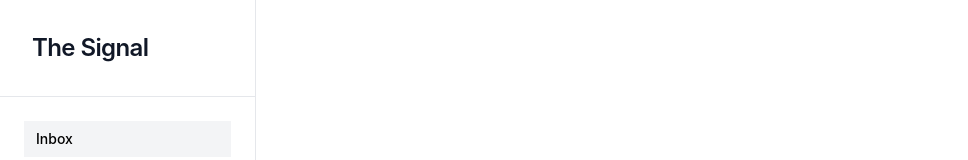
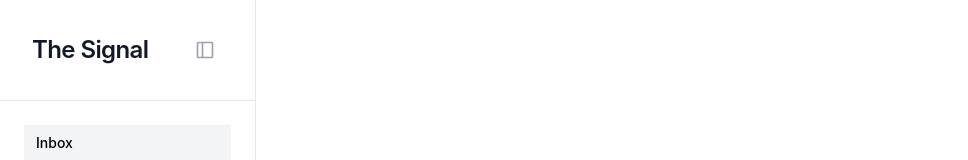
Before and after one commit to brentlarue/vibe-reader, a React (Vite) app: page /inbox in a window 1280 px wide. Shown: the top 160 px of the page, without its empty margins (0-968 px from the left). Built offline with nearby package versions, Linux system fonts and the light colour scheme.

Commit message:
Added sidebar hide and show functionality

```diff
--- a/src/App.tsx
+++ b/src/App.tsx
@@ -9,6 +9,18 @@
 function App() {
   const [feeds, setFeeds] = useState<Feed[]>([]);
   const [selectedFeedId, setSelectedFeedId] = useState<string | null>(null);
+
+  // Sidebar collapse state with localStorage persistence
+  const [isSidebarCollapsed, setIsSidebarCollapsed] = useState(() => {
+    const saved = localStorage.getItem('sidebarCollapsed');
+    return saved ? JSON.parse(saved) : false;
+  });
+
+  const toggleSidebar = () => {
+    const newState = !isSidebarCollapsed;
+    setIsSidebarCollapsed(newState);
+    localStorage.setItem('sidebarCollapsed', JSON.stringify(newState));
+  };
 
   useEffect(() => {
     // Load feeds
@@ -87,14 +99,32 @@
 
   return (
     <BrowserRouter>
-      <div className="flex h-screen bg-white">
+      <div className="flex h-screen bg-white relative">
+        {!isSidebarCollapsed && (
           <Sidebar
             feeds={feeds}
             selectedFeedId={selectedFeedId}
             onFeedsChange={handleFeedsChange}
             onRefreshFeeds={handleRefreshAllFeeds}
             onFeedSelect={setSelectedFeedId}
+            isCollapsed={isSidebarCollapsed}
+            onToggle={toggleSidebar}
           />
+        )}
+        {isSidebarCollapsed && (
+          <button
+            onClick={toggleSidebar}
+            className="group/toggle absolute left-8 top-8 p-2 text-gray-400 hover:text-gray-600 hover:bg-gray-100 rounded transition-colors z-10"
+          >
+            <svg className="w-5 h-5" fill="none" stroke="currentColor" viewBox="0 0 24 24" xmlns="http://www.w3.org/2000/svg">
+              <rect x="3" y="3" width="18" height="18" rx="1" strokeWidth="2" />
+              <line x1="9" y1="3" x2="9" y2="21" strokeWidth="2" />
+            </svg>
+            <span className="absolute left-full ml-2 top-1/2 -translate-y-1/2 px-2 py-1 text-xs text-white bg-black whitespace-nowrap opacity-0 group-hover/toggle:opacity-100 pointer-events-none transition-opacity duration-0">
+              Open sidebar
+            </span>
+          </button>
+        )}
         <main className="flex-1 overflow-y-auto px-12 py-12">
           <Routes>
             <Route path="/" element={<Navigate to="/inbox" replace />} />
--- a/src/components/Sidebar.tsx
+++ b/src/components/Sidebar.tsx
@@ -9,9 +9,11 @@
   onFeedsChange: () => void;
   onRefreshFeeds: () => Promise<void>;
   onFeedSelect: (feedId: string | null) => void;
+  isCollapsed: boolean;
+  onToggle: () => void;
 }
 
-export default function Sidebar({ feeds, selectedFeedId, onFeedsChange, onRefreshFeeds, onFeedSelect }: SidebarProps) {
+export default function Sidebar({ feeds, selectedFeedId, onFeedsChange, onRefreshFeeds, onFeedSelect, isCollapsed, onToggle }: SidebarProps) {
   const location = useLocation();
   const [feedUrl, setFeedUrl] = useState('');
   const [isAddingFeed, setIsAddingFeed] = useState(false);
@@ -37,16 +39,17 @@
     }
 
     setIsAddingFeed(true);
+    let newFeed: Feed | null = null;
     try {
       // Validate URL
       new URL(feedUrl.trim());
 
       // Normalize the URL (convert Medium/Substack URLs to RSS feeds)
-      const { normalizeFeedUrl, formatUrlAsTitle, fetchRss } = await import('../utils/rss');
+      const { normalizeFeedUrl, fetchRss } = await import('../utils/rss');
       const normalizedUrl = normalizeFeedUrl(feedUrl.trim());
 
       // Create feed with a temporary name (will be updated after fetching)
-      const newFeed: Feed = {
+      newFeed = {
         id: `${Date.now()}-${Math.random().toString(36).substr(2, 9)}`,
         name: 'Loading...',
         url: normalizedUrl,
@@ -65,8 +68,9 @@
       const { items: newItems, feedTitle: actualFeedTitle } = await fetchRss(normalizedUrl, existingItems);
 
       // Update feed name and rssTitle with actual RSS feed title
+      if (newFeed) {
         const updatedFeeds = storage.getFeeds();
-      const feedIndex = updatedFeeds.findIndex(f => f.id === newFeed.id);
+        const feedIndex = updatedFeeds.findIndex(f => f.id === newFeed!.id);
         if (feedIndex !== -1) {
           updatedFeeds[feedIndex].name = actualFeedTitle;
           updatedFeeds[feedIndex].rssTitle = actualFeedTitle; // Store original RSS title for matching
@@ -92,15 +96,18 @@
             return;
           }
         }
+      }
 
       setFeedUrl('');
     } catch (err) {
       // Remove the feed that was just added since it failed
+      if (newFeed) {
         const updatedFeeds = storage.getFeeds();
-      const feedIndex = updatedFeeds.findIndex(f => f.id === newFeed.id);
+        const feedIndex = updatedFeeds.findIndex(f => f.id === newFeed!.id);
         if (feedIndex !== -1) {
           storage.removeFeed(newFeed.id);
           onFeedsChange();
+        }
       }
 
       if (err instanceof Error && err.message.includes('already exists')) {
@@ -251,10 +258,26 @@
     return counts;
   }, [feeds, itemsUpdateTrigger]);
 
+  if (isCollapsed) {
+    return null;
+  }
+
   return (
     <div className="w-64 border-r border-gray-200 bg-white h-screen flex flex-col">
-      <div className="p-8 border-b border-gray-200">
+      <div className="p-8 border-b border-gray-200 flex items-center justify-between">
         <h1 className="text-2xl font-semibold tracking-tight text-gray-900">The Signal</h1>
+        <button
+          onClick={onToggle}
+          className="group/toggle relative p-2 text-gray-400 hover:text-gray-600 hover:bg-gray-100 rounded transition-colors"
+        >
+          <svg className="w-5 h-5" fill="none" stroke="currentColor" viewBox="0 0 24 24" xmlns="http://www.w3.org/2000/svg">
+            <rect x="3" y="3" width="18" height="18" rx="1" strokeWidth="2" />
+            <line x1="9" y1="3" x2="9" y2="21" strokeWidth="2" />
+          </svg>
+          <span className="absolute left-full ml-2 top-1/2 -translate-y-1/2 px-2 py-1 text-xs text-white bg-black whitespace-nowrap opacity-0 group-hover/toggle:opacity-100 pointer-events-none transition-opacity duration-0">
+            Hide sidebar
+          </span>
+        </button>
       </div>
 
       <nav className="flex-1 p-6 space-y-1 overflow-y-auto">
```
Lines whose indentation alone changed are shown as unchanged.
